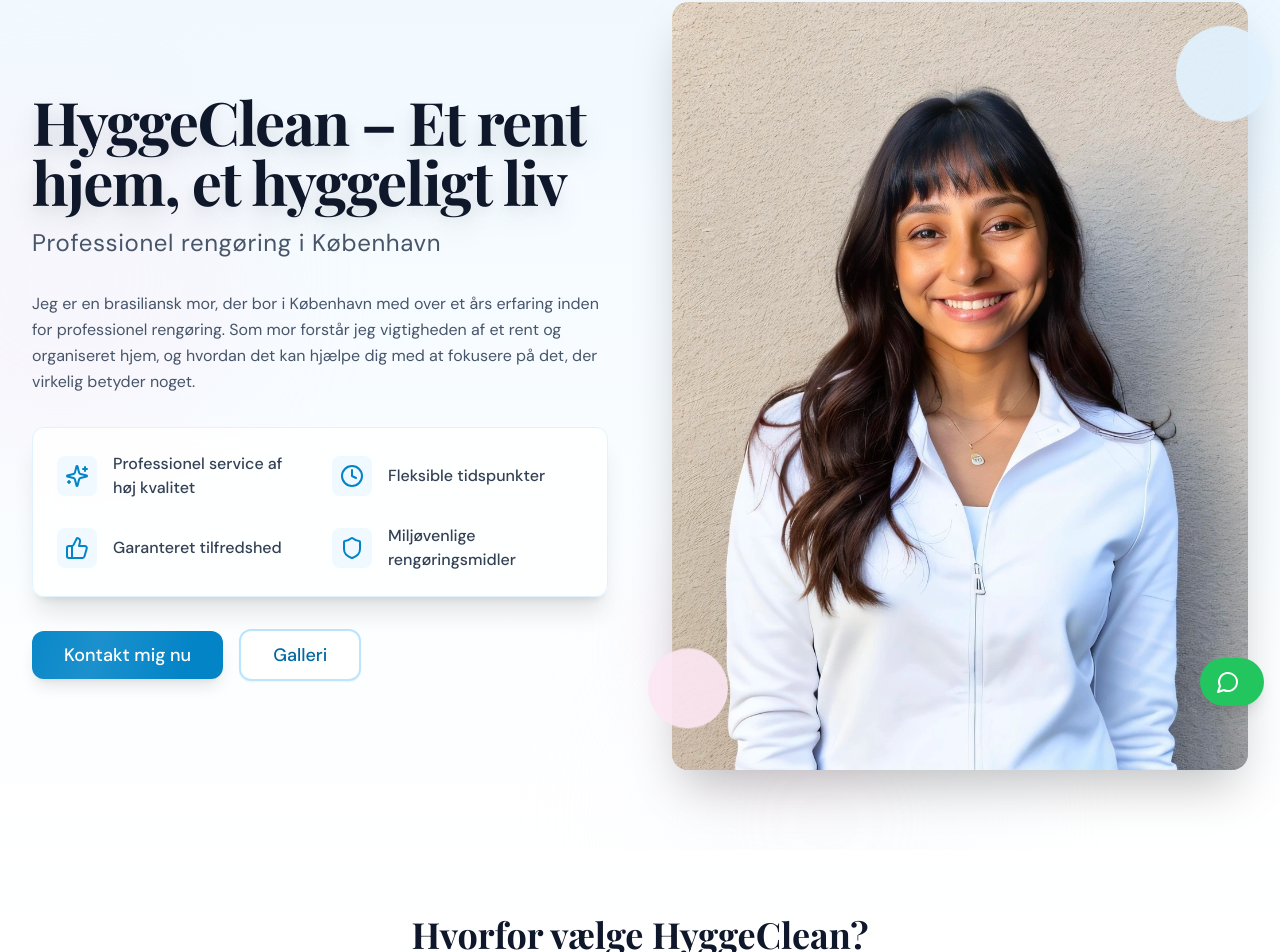
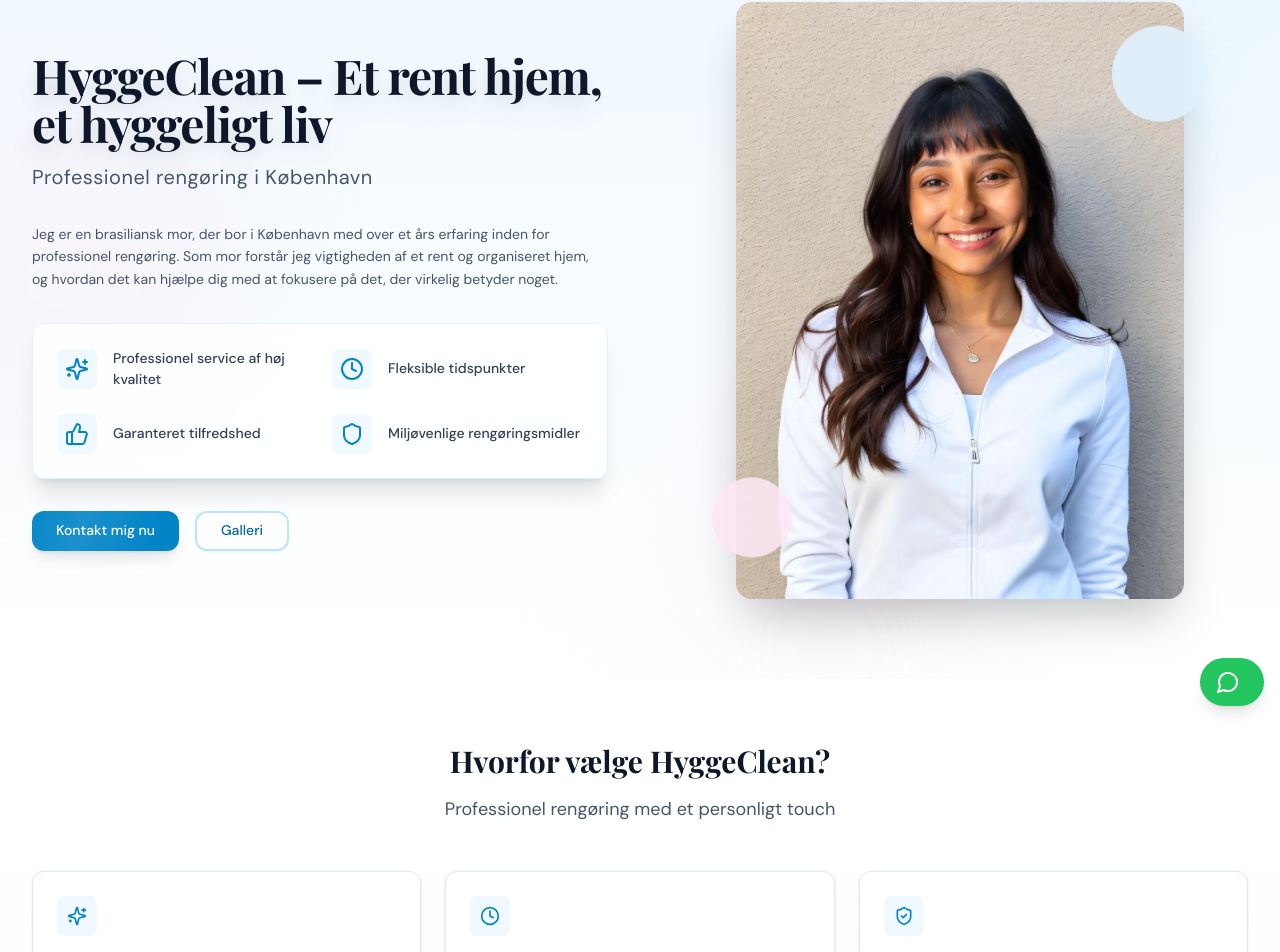
Before and after one commit to donxito/HyggeClean, a Next.js app: page / in a window 1280 px wide. Shown: the part 78-1030 px from the top of the page. Built offline with nearby package versions, Linux system fonts and the light colour scheme; a web font is replaced by a local one.

Commit message:
update README.md

```diff
--- a/src/app/globals.css
+++ b/src/app/globals.css
@@ -103,3 +103,36 @@
 .animate-blob {
   animation: blob 7s infinite;
 }
+
+@layer base {
+  * {
+    @apply border-border;
+  }
+
+  body {
+    @apply bg-background text-foreground;
+    font-feature-settings: "rlig" 1, "calt" 1;
+    font-size: 14px;
+    /* reduce font size */
+  }
+
+  h1 {
+    @apply font-serif text-3xl;
+    /* reduce font size */
+  }
+
+  h2 {
+    @apply font-serif text-2xl;
+    /* reduce font size */
+  }
+
+  p {
+    @apply font-sans text-lg;
+    /* reduce font size */
+  }
+
+  .card {
+    @apply py-4 px-6;
+    /* reduce padding */
+  }
+}
--- a/src/components/home/features.tsx
+++ b/src/components/home/features.tsx
@@ -25,15 +25,15 @@
 
     <div className="relative">
       {/* Icon */}
-      <div className="inline-flex items-center justify-center w-12 h-12 rounded-lg bg-primary-50 text-primary-600 mb-4 group-hover:-translate-y-1 transition-transform duration-300">
-        <Icon className="w-6 h-6" />
+      <div className="inline-flex items-center justify-center w-10 h-10 rounded-lg bg-primary-50 text-primary-600 mb-4 group-hover:-translate-y-1 transition-transform duration-300">
+        <Icon className="w-5 h-5" />
       </div>
 
       {/* Content */}
       <h3 className="font-serif text-lg font-semibold text-hygge-900 mb-2">
         {title}
       </h3>
-      <p className="text-hygge-600">{description}</p>
+      <p className="text-hygge-600 text-sm">{description}</p>
     </div>
   </Card>
 );
@@ -84,10 +84,10 @@
       <div className="max-w-7xl mx-auto px-4 sm:px-6 lg:px-8">
         {/* Section Header */}
         <div className="text-center mb-12" ref={headerRef}>
-          <h2 className="font-serif text-3xl md:text-4xl font-bold text-hygge-900 mb-4">
+          <h2 className="font-serif text-2xl md:text-3xl font-bold text-hygge-900 mb-4">
             {translate("features.title")}
           </h2>
-          <p className="text-lg text-hygge-600 max-w-2xl mx-auto">
+          <p className="text-md text-hygge-600 max-w-2xl mx-auto">
             {translate("features.subtitle")}
           </p>
         </div>
--- a/src/components/home/hero.tsx
+++ b/src/components/home/hero.tsx
@@ -32,10 +32,10 @@
           {/* Text Content */}
           <div className="space-y-8 text-center lg:text-left">
             <div className="space-y-4">
-              <h1 className="font-serif text-4xl md:text-5xl lg:text-6xl font-bold text-hygge-900 tracking-tight text-shadow-lg leading-tight">
+              <h1 className="font-serif text-3xl md:text-4xl lg:text-5xl font-bold text-hygge-900 tracking-tight text-shadow-lg leading-tight">
                 {translate("hero.title")}
               </h1>
-              <p className="font-sans text-xl md:text-2xl text-hygge-600 font-light tracking-wide">
+              <p className="font-sans text-lg md:text-xl text-hygge-600 font-light tracking-wide">
                 {translate("hero.subtitle")}
               </p>
             </div>
@@ -45,7 +45,7 @@
             </div>
 
             {/* Features Card */}
-            <Card className="bg-white/80 backdrop-blur-lg border-primary-100 shadow-xl hover:shadow-2xl transition-shadow duration-300">
+            <Card className="bg-white/80 backdrop-blur-lg border-primary-100 shadow-xl hover:shadow-xl transition-shadow duration-300">
               <ul className="grid grid-cols-1 sm:grid-cols-2 gap-6 p-6">
                 {features.map((feature, index) => (
                   <li
@@ -68,7 +68,7 @@
               <Link href="/contact" className="w-full sm:w-auto">
                 <Button
                   size="lg"
-                  className="w-full bg-primary-600 hover:bg-primary-700 text-white font-medium px-8 py-6 text-lg rounded-xl shadow-lg hover:shadow-xl transition-all duration-300 hover:-translate-y-1 group relative overflow-hidden"
+                  className="w-full bg-primary-600 hover:bg-primary-700 text-white font-medium px-6 py-4 text-md rounded-xl shadow-lg hover:shadow-xl transition-all duration-300 hover:-translate-y-1 group relative overflow-hidden"
                 >
                   <span className="relative z-10">{translate("hero.cta")}</span>
                   <div className="absolute inset-0 bg-gradient-shine bg-[length:200%_100%] animate-shine" />
@@ -78,7 +78,7 @@
                 <Button
                   variant="outline"
                   size="lg"
-                  className="w-full px-8 py-6 text-lg border-2 border-primary-200 hover:border-primary-300 text-primary-700 hover:bg-primary-50 rounded-xl transition-all duration-300 hover:-translate-y-1"
+                  className="w-full px-6 py-4 text-md border-2 border-primary-200 hover:border-primary-300 text-primary-700 hover:bg-primary-50 rounded-xl transition-all duration-300 hover:-translate-y-1"
                 >
                   {translate("nav.gallery")}
                 </Button>
@@ -87,7 +87,7 @@
           </div>
 
           {/* Image Container */}
-          <div className="relative w-full max-w-lg mx-auto lg:max-w-none">
+          <div className="relative w-full max-w-sm mx-auto lg:max-w-md">
             <div className="relative group">
               {/* Decorative elements */}
               <div className="absolute -top-4 -right-4 w-72 h-72 bg-primary-100/70 rounded-full mix-blend-multiply opacity-70 blur-2xl animate-blob" />
--- a/src/components/pricing/PricingCards.tsx
+++ b/src/components/pricing/PricingCards.tsx
@@ -7,12 +7,10 @@
 import { standardPackages, addOns, hourlyServices } from "@/lib/pricing";
 import { Sparkles, Star } from "lucide-react";
 import { useScrollAnimation } from "@/hooks/useScrollAnimation";
-// import { useEffect, useState } from "react";
-// import { PricingCardSkeleton } from "@/lib/loadingStates";
 
 export function PricingCards() {
-  //const [isLoading, setIsLoading] = useState(true);
   const { translate } = useLanguage();
+
   const headerRef = useScrollAnimation<HTMLDivElement>();
   const packagesRef = useScrollAnimation<HTMLDivElement>({
     threshold: 0.2,
@@ -26,19 +24,6 @@
     threshold: 0.2,
     animation: "animate-fade-in-right",
   });
-
-  // useEffect(() => {
-  //   // Simulate loading time
-  //   const timer = setTimeout(() => {
-  //     setIsLoading(false);
-  //   }, 500);
-
-  //   return () => clearTimeout(timer);
-  // }, []);
-
-  // if (isLoading) {
-  //   return <PricingCardSkeleton />;
-  // }
 
   return (
     <div className="space-y-16 py-12">
@@ -79,19 +64,19 @@
                     }`}
                   >
                     <pkg.icon
-                      className={`h-6 w-6 ${
+                      className={`h-5 w-5 ${
                         pkg.featured ? "text-primary-500" : "text-gray-500"
                       }`}
                     />
                   </div>
-                  <h3 className="font-serif text-xl font-semibold">
+                  <h3 className="font-serif text-lg font-semibold">
                     {translate(pkg.titleEn)}
                   </h3>
                 </div>
 
                 <div className="mt-4">
                   <div className="flex items-baseline">
-                    <span className="text-4xl font-bold text-hygge-900">
+                    <span className="text-2xl font-bold text-hygge-900">
                       {pkg.price}
                     </span>
                     <span className="ml-2 text-gray-500">DKK</span>
@@ -183,7 +168,7 @@
             <div className="space-y-3">
               <div className="flex items-center space-x-3">
                 <Star className="h-5 w-5 text-primary-500 flex-shrink-0" />
-                <p className="text-hygge-700">
+                <p className="text-hygge-700 ">
                   {translate("pricing.discounts.firstTime")}
                 </p>
               </div>
```
Also changed, not shown: 1 other file (tests, documents, lock files or other folders).
